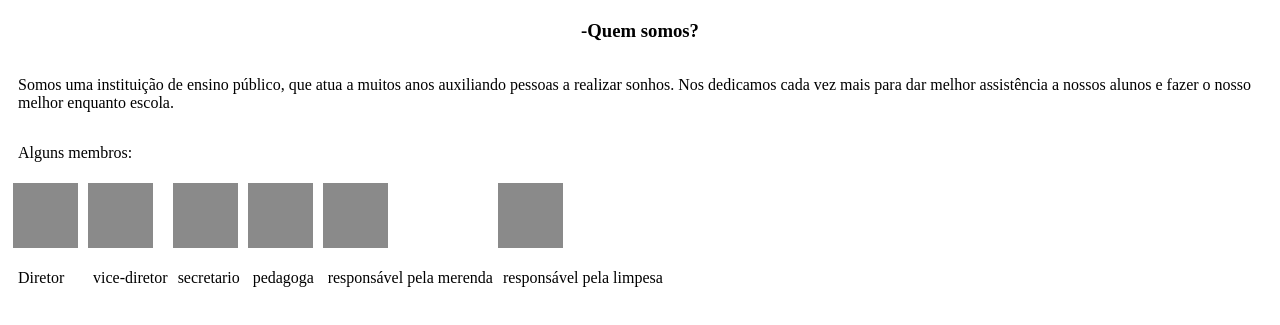
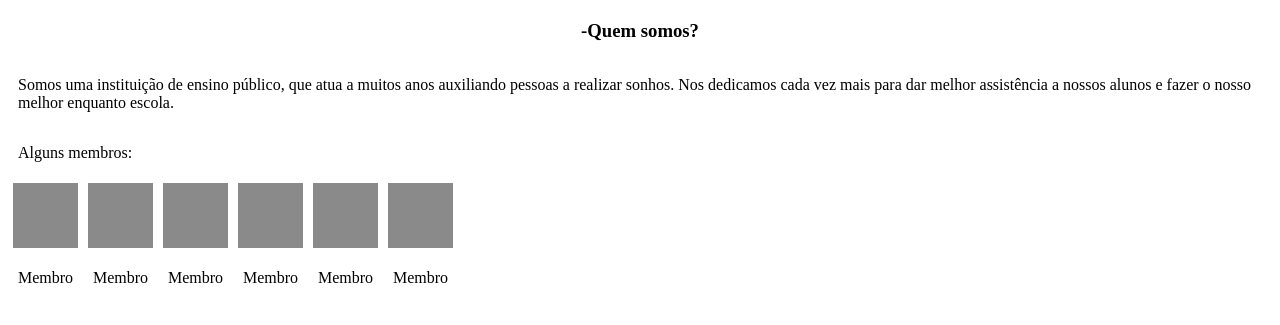
Before and after one commit to tainara10/site-escola, a plain HTML site: page index.html in a window 1280 px wide. Shown: the part 387-712 px from the top of the page. Drawn offline with Linux system fonts and the light colour scheme.

Commit message:
Update index.html

```diff
--- a/index.html
+++ b/index.html
@@ -59,29 +59,27 @@ escola.</p>
 <div class="members">
   <div>
    <img src="be.png" alt="Member1">
-    <p>Diretor</p>
+    <p>Membro</p>
   </div>
   <div>
    <img src="be.png" alt="Member2">
-    <p>vice-diretor</p>
+    <p>Membro</p>
   </div>
   <div>
    <img src="be.png" alt="Member3">
-    <p>secretario</p>
+    <p>Membro</p>
   </div>
   <div>
    <img src="be.png" alt="Member4">
-    <p>pedagoga</p>
+    <p>Membro</p>
   </div>
   <div>
    <img src="be.png" alt="Member5">
-    <p>responsável
-pela merenda</p>
+    <p>Membro</p>
   </div>
   <div>
    <img src="be.png" alt="Member6">
-    <p>responsável
-pela limpesa</p>
+    <p>Membro</p>
   </div>
 </div>
 </body>
```
